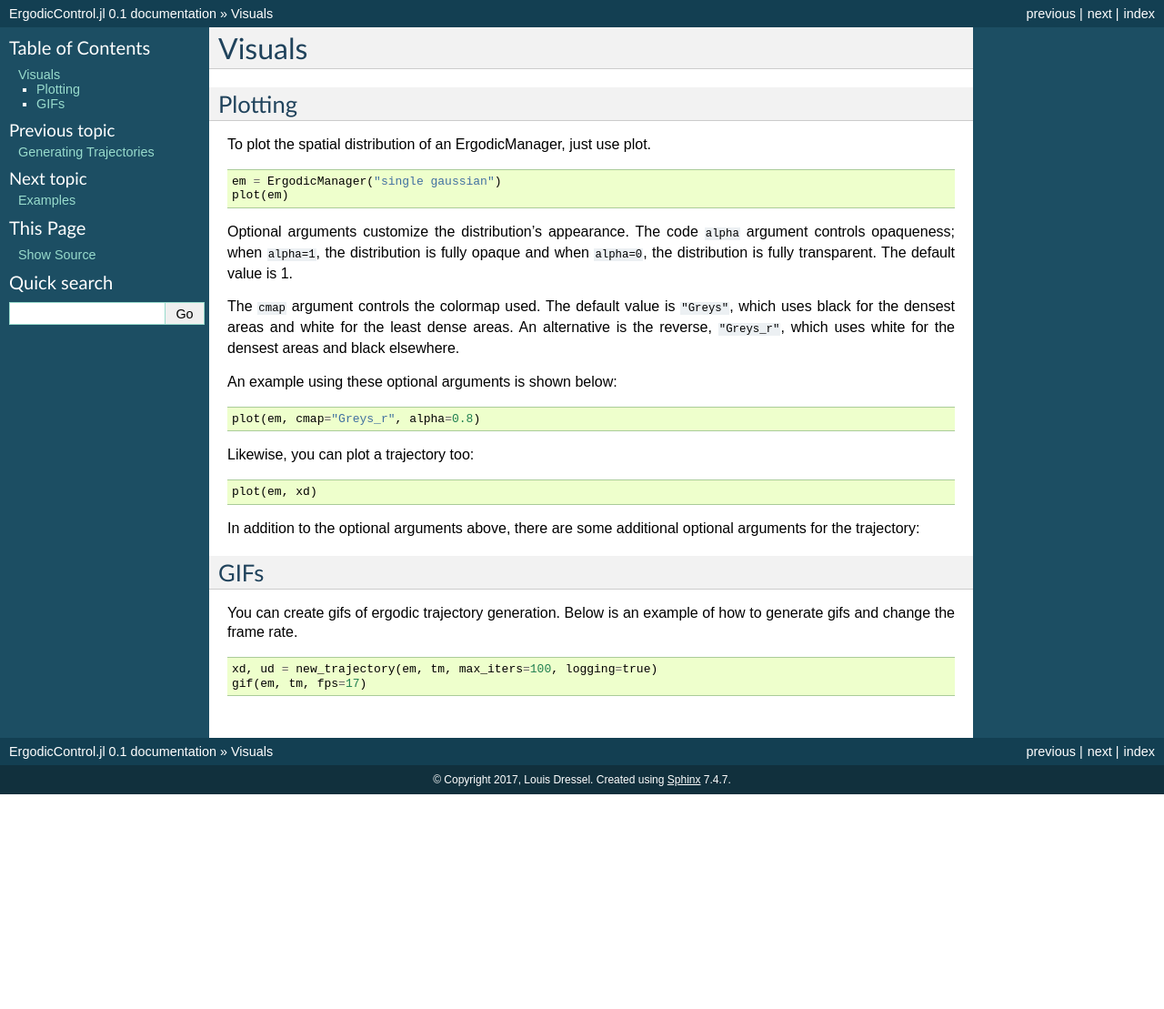
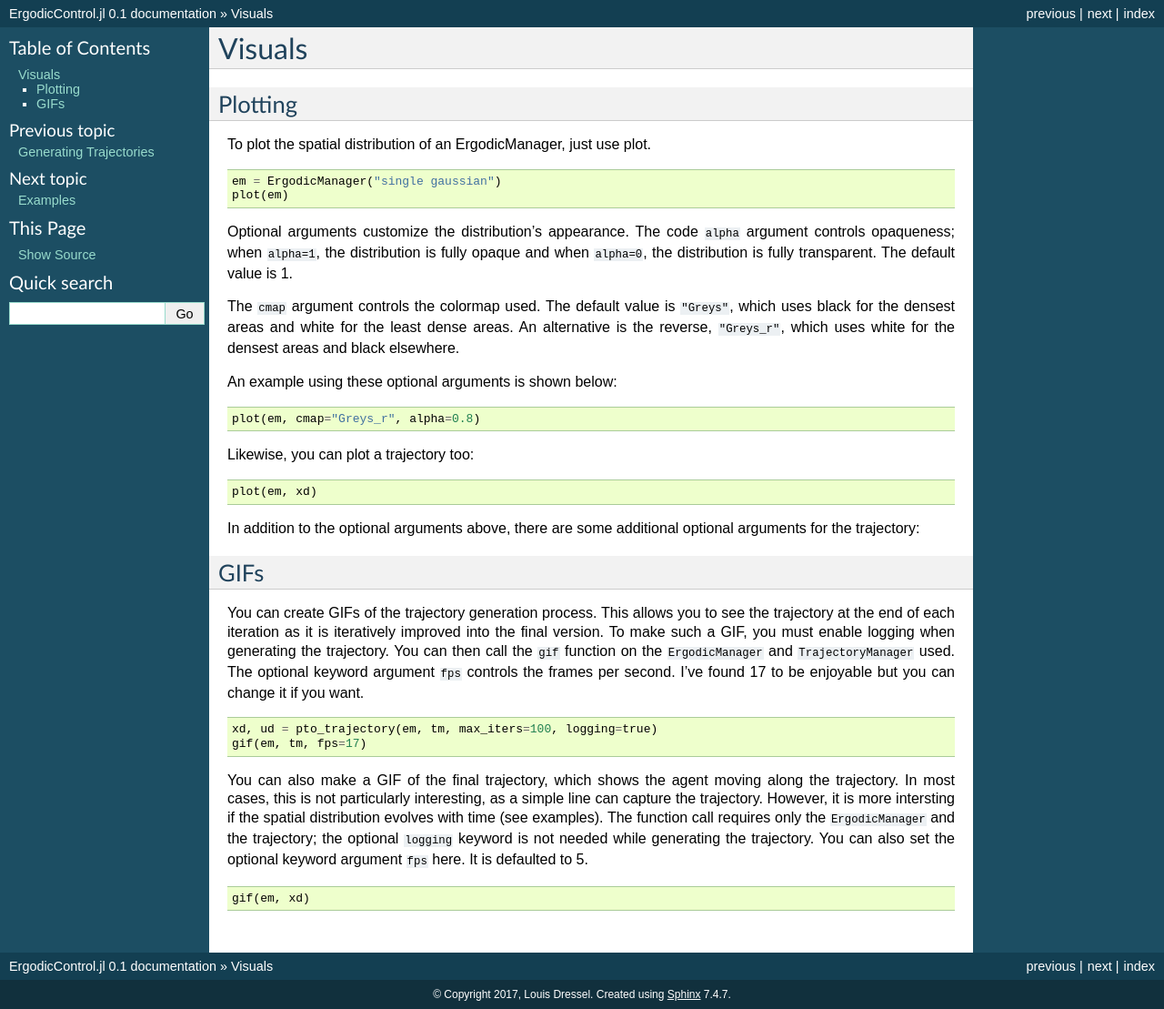
Before and after one commit to dressel/ErgodicControl.jl, a Sphinx documentation site: the page built from docs/visuals.rst, in a window 1280 px wide. Shown: the whole page at 91% size. Built offline with Sphinx 7.4.7, drawn with Linux system fonts in a browser that asks for light colours; before the commit the page ends 900 px from its top, so only the background shows below that.

Commit message:
adding more documentation on visuals and examples

```diff
--- a/docs/visuals.rst
+++ b/docs/visuals.rst
@@ -28,8 +28,13 @@ In addition to the optional arguments above, there are some additional optional
 
 GIFs
 ===========
-You can create gifs of ergodic trajectory generation. Below is an example of how to generate gifs and change the frame rate.
+You can create GIFs of the trajectory generation process. This allows you to see the trajectory at the end of each iteration as it is iteratively improved into the final version. To make such a GIF, you must enable logging when generating the trajectory. You can then call the :code:`gif` function on the :code:`ErgodicManager` and :code:`TrajectoryManager` used. The optional keyword argument :code:`fps` controls the frames per second. I've found 17 to be enjoyable but you can change it if you want.
 ::
 
-    xd, ud = new_trajectory(em, tm, max_iters=100, logging=true)
+    xd, ud = pto_trajectory(em, tm, max_iters=100, logging=true)
     gif(em, tm, fps=17)
+
+You can also make a GIF of the final trajectory, which shows the agent moving along the trajectory. In most cases, this is not particularly interesting, as a simple line can capture the trajectory. However, it is more intersting if the spatial distribution evolves with time (see examples). The function call requires only the :code:`ErgodicManager` and the trajectory; the optional :code:`logging` keyword is not needed while generating the trajectory. You can also set the optional keyword argument :code:`fps` here. It is defaulted to 5.
+::
+
+    gif(em, xd)
```
Also changed, not shown: docs/examples.rst (+8 -0 lines).
